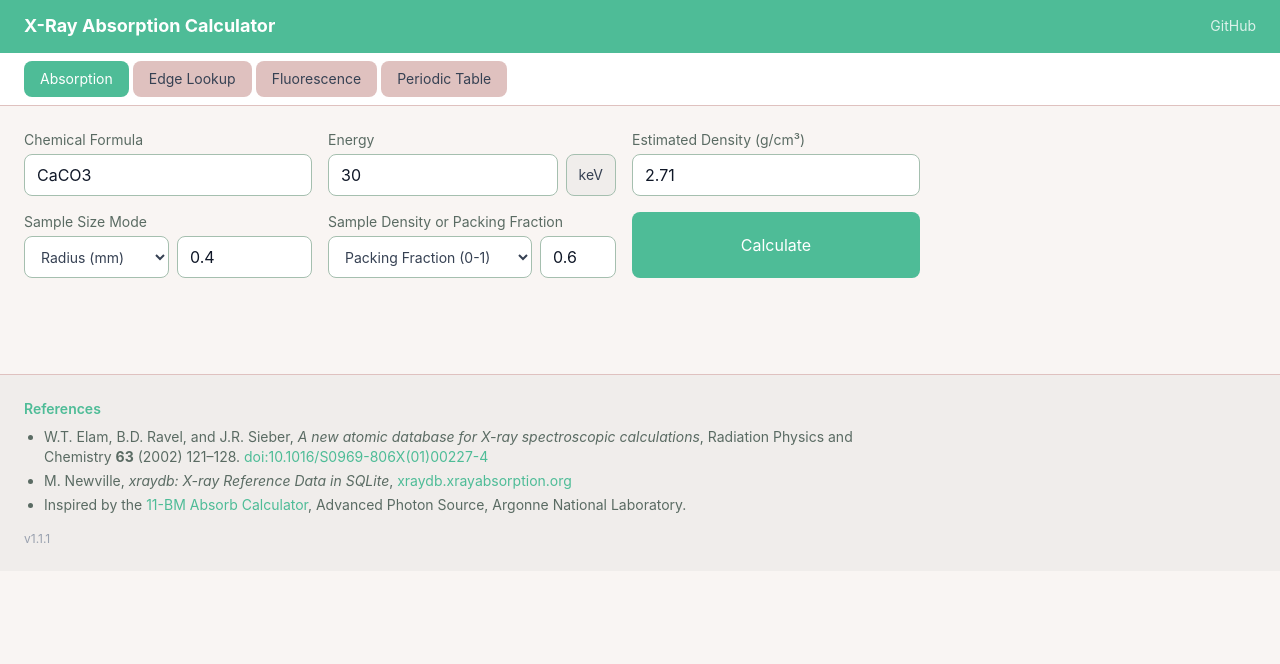
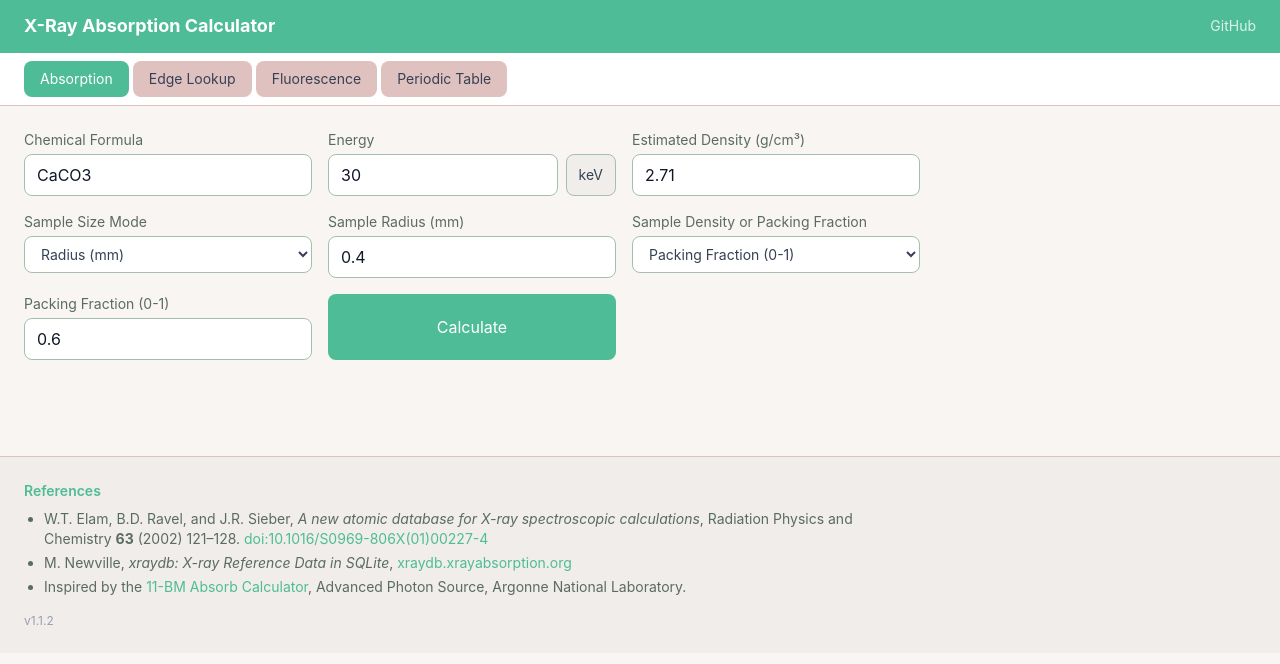
Before and after one commit to TWAWEI/xray-absorb-calc, a Next.js app: page / in a window 1280 px wide. Shown: the top 664 px of the page. Built offline with nearby package versions, Linux system fonts and the light colour scheme.

Commit message:
feat: separate size mode selector and input with dynamic labels, v1.1.2

```diff
--- a/components/tabs/AbsorptionTab.tsx
+++ b/components/tabs/AbsorptionTab.tsx
@@ -254,46 +254,54 @@ export function AbsorptionTab() {
           <label className="block text-sm text-[#5A6B63] mb-1">
             Sample Size Mode
           </label>
-          <div className="flex gap-2">
           <select
             value={form.sizeMode}
             onChange={(e) => handleChange('sizeMode', e.target.value)}
-              className="bg-white border border-[#A5BFAF] rounded-lg px-3 py-2 text-sm text-gray-700 focus:outline-none focus:border-[#4EBC97]"
+            className="w-full bg-white border border-[#A5BFAF] rounded-lg px-3 py-2 text-sm text-gray-700 focus:outline-none focus:border-[#4EBC97]"
           >
             <option value="radius">Radius (mm)</option>
-              <option value="diameter">Diameter (mm)</option>
+            <option value="diameter">Thickness (Diameter in mm)</option>
           </select>
+        </div>
+
+        <div>
+          <label className="block text-sm text-[#5A6B63] mb-1">
+            {form.sizeMode === 'radius' ? 'Sample Radius (mm)' : 'Sample Thickness (mm)'}
+          </label>
           <input
             type="text"
             value={form.sizeValue}
             onChange={(e) => handleChange('sizeValue', e.target.value)}
-              className="flex-1 w-full bg-white border border-[#A5BFAF] rounded-lg px-3 py-2 text-gray-900 focus:outline-none focus:border-[#4EBC97]"
-              placeholder="0.4"
+            className="w-full bg-white border border-[#A5BFAF] rounded-lg px-3 py-2 text-gray-900 focus:outline-none focus:border-[#4EBC97]"
+            placeholder={form.sizeMode === 'radius' ? '0.4' : '0.8'}
           />
-          </div>
         </div>
 
         <div>
           <label className="block text-sm text-[#5A6B63] mb-1">
             Sample Density or Packing Fraction
           </label>
-          <div className="flex gap-2">
           <select
             value={form.densityMode}
             onChange={(e) => handleChange('densityMode', e.target.value)}
-              className="bg-white border border-[#A5BFAF] rounded-lg px-3 py-2 text-sm text-gray-700 focus:outline-none focus:border-[#4EBC97]"
+            className="w-full bg-white border border-[#A5BFAF] rounded-lg px-3 py-2 text-sm text-gray-700 focus:outline-none focus:border-[#4EBC97]"
           >
             <option value="packing">Packing Fraction (0-1)</option>
             <option value="density">Sample Density (g/cm³)</option>
           </select>
+        </div>
+
+        <div>
+          <label className="block text-sm text-[#5A6B63] mb-1">
+            {form.densityMode === 'packing' ? 'Packing Fraction (0-1)' : 'Sample Density (g/cm³)'}
+          </label>
           <input
             type="text"
             value={form.densityModeValue}
             onChange={(e) => handleChange('densityModeValue', e.target.value)}
-              className="flex-1 w-full bg-white border border-[#A5BFAF] rounded-lg px-3 py-2 text-gray-900 focus:outline-none focus:border-[#4EBC97]"
+            className="w-full bg-white border border-[#A5BFAF] rounded-lg px-3 py-2 text-gray-900 focus:outline-none focus:border-[#4EBC97]"
             placeholder={form.densityMode === 'packing' ? '0.6' : '1.63'}
           />
-          </div>
         </div>
 
         <button
--- a/lib/version.ts
+++ b/lib/version.ts
@@ -1 +1 @@
-export const APP_VERSION = '1.1.1' as const
+export const APP_VERSION = '1.1.2' as const
```
Lines whose indentation alone changed are shown as unchanged.
